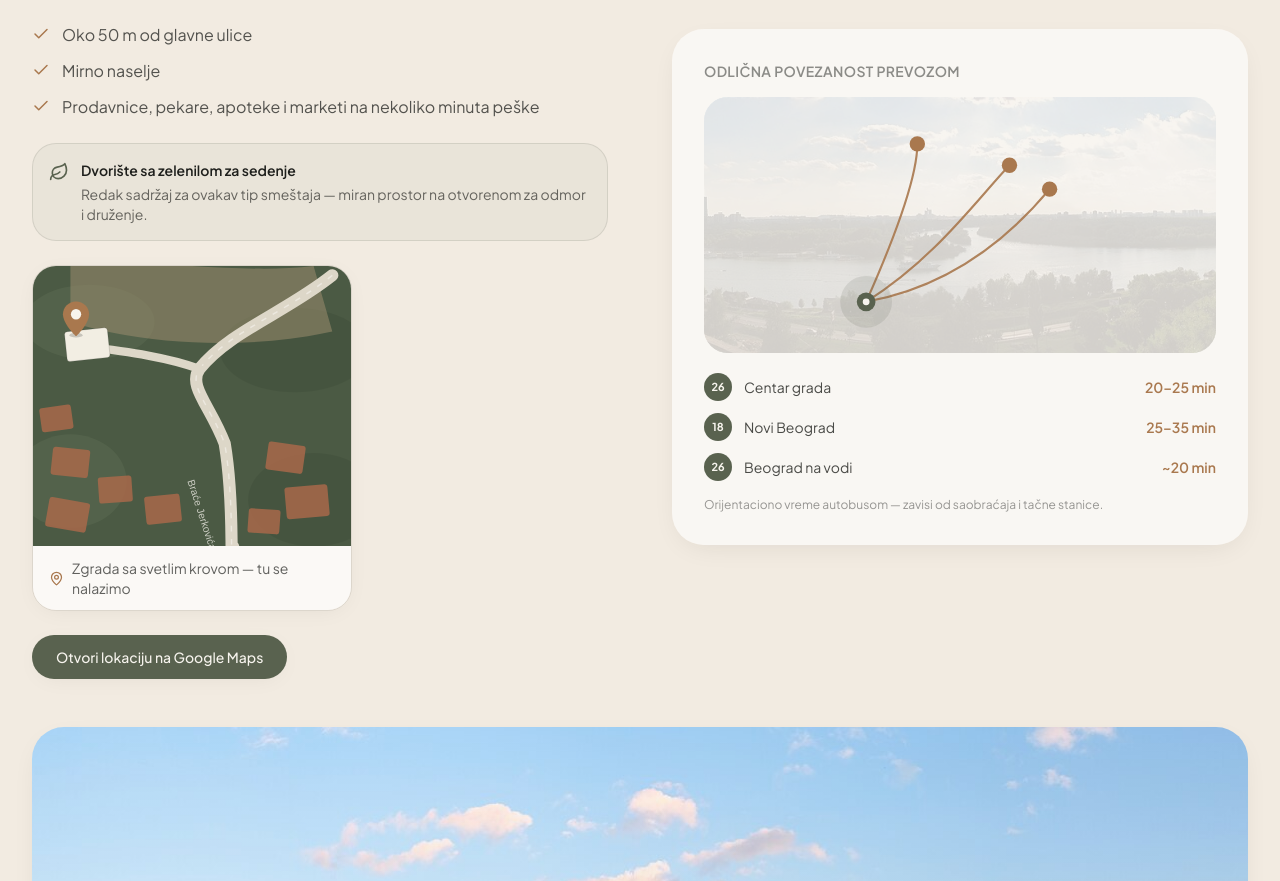
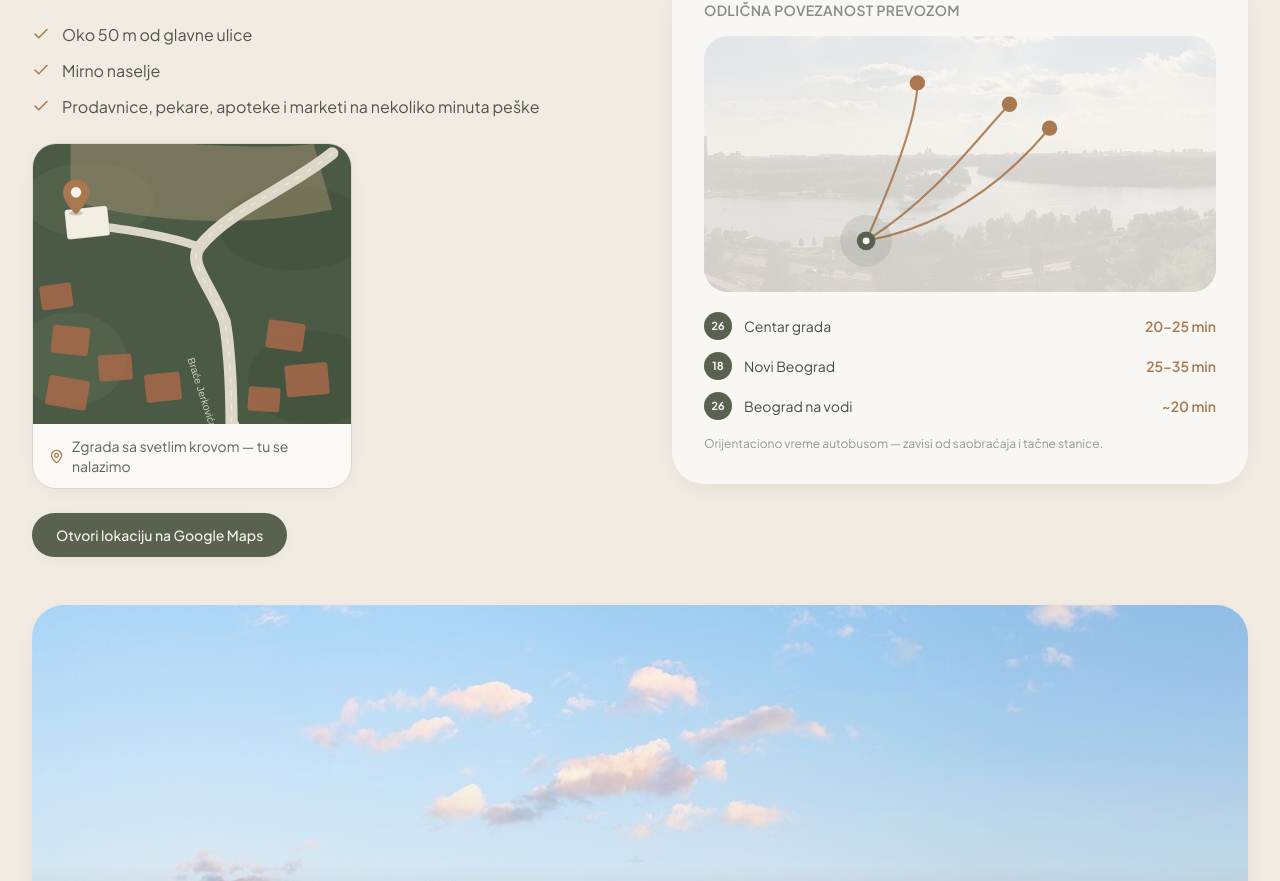
Before and after one commit to pavlevars-beep/bjresidence, a Next.js app: page / in a window 1280 px wide. Shown: the part 4493-5374 px from the top of the page. Built offline with nearby package versions, Linux system fonts and the light colour scheme.

Commit message:
Remove courtyard/greenery mention from Location section
Not yet decided whether the outdoor sitting area will be offered to
guests, so drop the claim from the site for now.

```diff
--- a/src/components/sections/Location.tsx
+++ b/src/components/sections/Location.tsx
@@ -2,7 +2,7 @@
 
 import Image from "next/image";
 import { motion, useReducedMotion } from "framer-motion";
-import { Check, Leaf, MapPin } from "lucide-react";
+import { Check, MapPin } from "lucide-react";
 import { Container } from "@/components/ui/Container";
 import { LinkButton } from "@/components/ui/Button";
 import { Reveal } from "@/components/ui/Reveal";
@@ -34,14 +34,6 @@ export function Location() {
               </li>
             ))}
           </ul>
-
-          <div className="mt-6 flex items-start gap-3 rounded-2xl border border-olive-dark/15 bg-olive-dark/5 p-4">
-            <Leaf size={20} className="mt-0.5 shrink-0 text-olive-dark" />
-            <div>
-              <p className="text-sm font-semibold text-ink">{dict.location.courtyard.title}</p>
-              <p className="mt-1 text-sm text-ink/65">{dict.location.courtyard.desc}</p>
-            </div>
-          </div>
 
           <div className="mt-6 max-w-xs">
             <LocationAerial caption={dict.location.aerialCaption} />
--- a/src/i18n/dictionaries.ts
+++ b/src/i18n/dictionaries.ts
@@ -149,10 +149,6 @@ export const sr = {
         { name: "Novi Beograd", line: "18", time: "25–35 min" },
         { name: "Beograd na vodi", line: "26 + šetnja", time: "~20 min" },
       ],
-    },
-    courtyard: {
-      title: "Dvorište sa zelenilom za sedenje",
-      desc: "Redak sadržaj za ovakav tip smeštaja — miran prostor na otvorenom za odmor i druženje.",
     },
     aerialCaption: "Zgrada sa svetlim krovom — tu se nalazimo",
     mapButton: "Otvori lokaciju na Google Maps",
@@ -457,10 +453,6 @@ export const en: Dictionary = {
         { name: "Beograd na Vodi", line: "26 + walk", time: "~20 min" },
       ],
     },
-    courtyard: {
-      title: "Courtyard with greenery to sit in",
-      desc: "Uncommon for this type of housing — a quiet outdoor space to relax and unwind.",
-    },
     aerialCaption: "The building with the light roof — that's us",
     mapButton: "Open location on Google Maps",
   },
```
